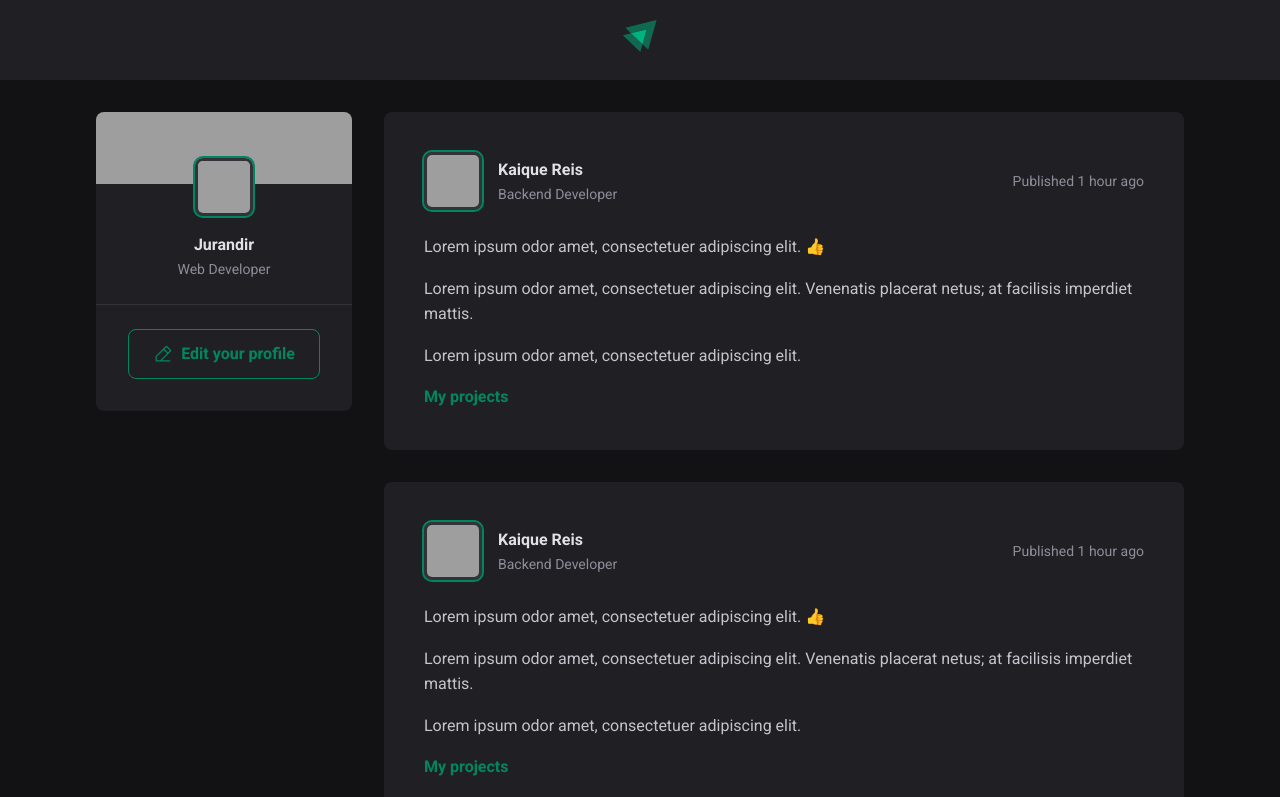
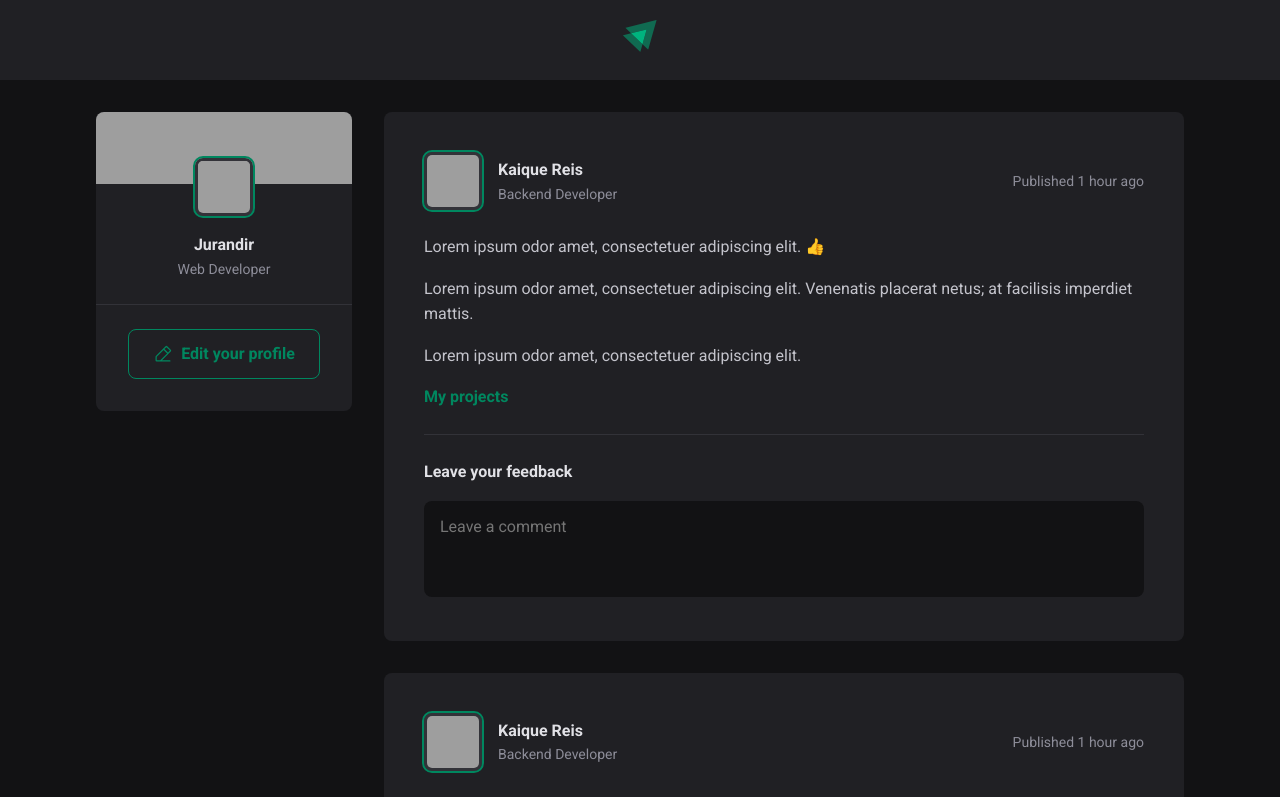
Before and after one commit to kiqreis/layout-with-react, a React (Vite) app: page / in a window 1280 px wide. Shown: the top 797 px of the page. Built offline with nearby package versions, Linux system fonts and the light colour scheme; grey boxes are pictures that could not be loaded.

Commit message:
feat: add and style comment text area

```diff
--- a/src/components/Post.jsx
+++ b/src/components/Post.jsx
@@ -23,6 +23,18 @@
           <p>Lorem ipsum odor amet, consectetuer adipiscing elit.</p>
           <p><a href="#">My projects</a></p>
         </div>
+
+        <form className={styles.comments}>
+          <strong>Leave your feedback</strong>
+
+          <textarea
+            placeholder="Leave a comment"
+          />
+
+          <footer>
+            <button type="submit">Publish</button>
+          </footer>
+        </form>
       </article>
     </>
   )
--- a/src/components/Post.module.css
+++ b/src/components/Post.module.css
@@ -65,3 +65,53 @@
   color: var(--gray-400);
   line-height: 1.6;
 }
+
+.comments {
+  width: 100%;
+  margin-top: 1.5rem;
+  padding-top: 1.5rem;
+  border-top: 1px solid var(--gray-600);
+}
+
+.comments>strong {
+  line-height: 1.6;
+  color: var(--gray-100);
+}
+
+.comments textarea {
+  width: 100%;
+  background: var(--gray-900);
+  border: 0;
+  resize: none;
+  height: 6rem;
+  padding: 1rem;
+  border-radius: 8px;
+  color: var(--gray-100);
+  margin-top: 1rem;
+}
+
+.comments footer {
+  visibility: hidden;
+  max-height: 0;
+}
+
+.comments:focus-within footer {
+  visibility: visible;
+  max-height: none;
+}
+
+.comments button[type=submit] {
+  padding: 1rem 1.5rem;
+  margin-top: 1rem;
+  border-radius: 8px;
+  border: 0;
+  background: var(--green-500);
+  color: var(--white);
+  font-weight: bold;
+  cursor: pointer;
+  /* transition: linear 0.1s; */
+}
+
+.comments button[type=submit]:hover {
+  background: var(--green-300);
+}
--- a/src/global.css
+++ b/src/global.css
@@ -10,6 +10,11 @@
 
   --green-500: #00875f;
   --green-300: #00B37E;
+}
+
+:focus {
+  outline: transparent;
+  box-shadow: 0 0 0 2px var(--green-500);
 }
 
 * {
```
